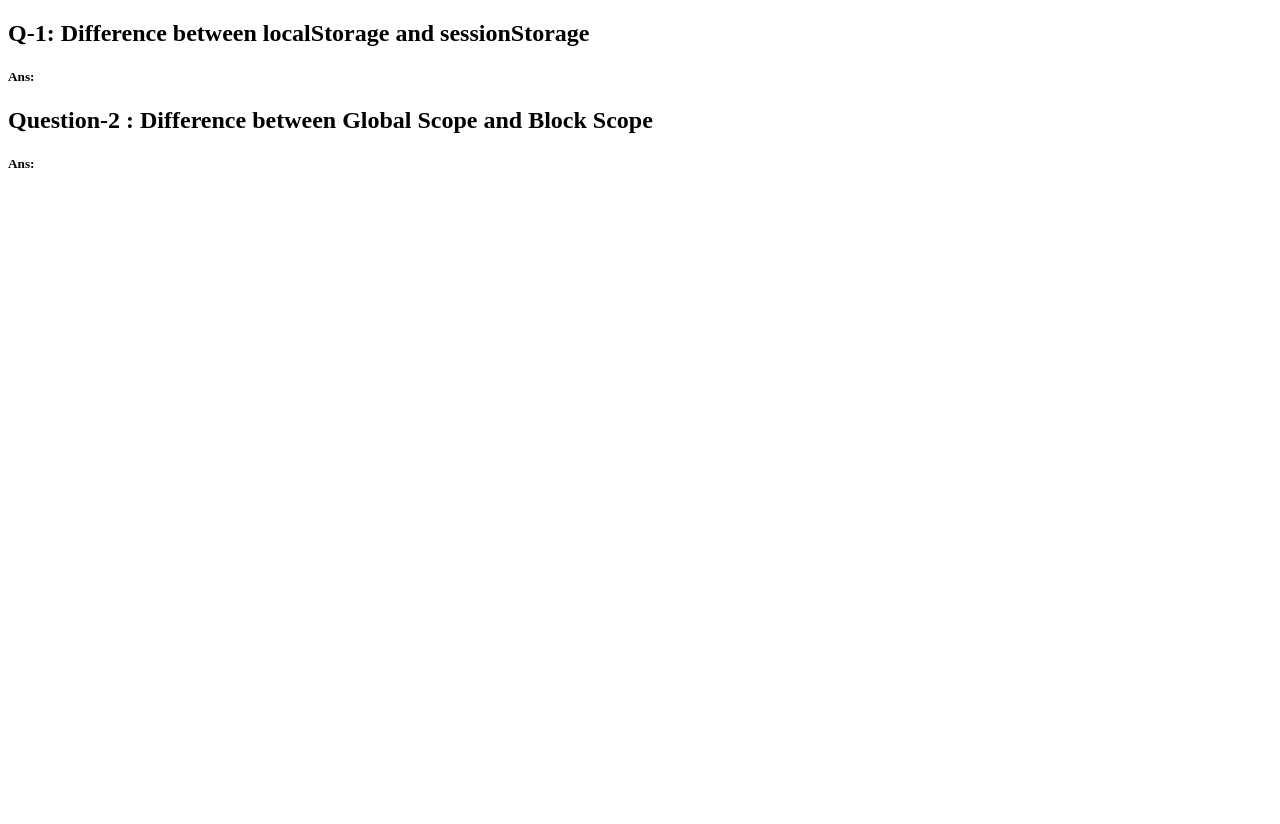
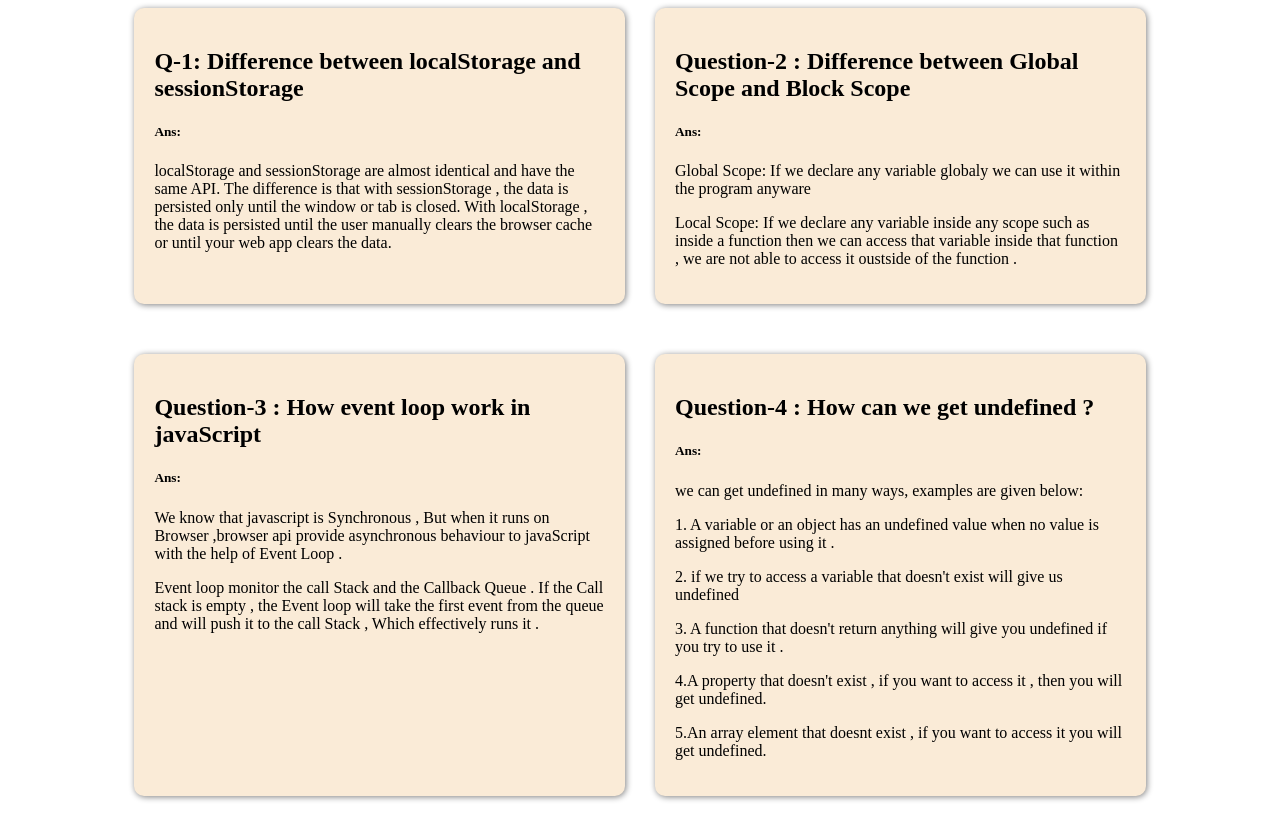
Before and after one commit to Riday1/type-monster-assignment-7, a plain HTML site: page blog.html in a window 1280 px wide. Before the commit the page ends 800 px from the top, so only its background shows below. Drawn offline with Linux system fonts and the light colour scheme.

Commit message:
way we get undefined , ans is added

```diff
--- a/blog.html
+++ b/blog.html
@@ -8,23 +8,80 @@
     <title>Document</title>
 </head>
 
+<style>
+    .blogs {
+        background-color: antiquewhite;
+        padding: 20px;
+        border-radius: 10px;
+        box-shadow: 1px 1px 6px gray;
+        margin-bottom: 20px;
+
+    }
+
+    .card-container {
+        width: 80%;
+        margin: 0 auto;
+        display: grid;
+        grid-template-columns: repeat(2, 1fr);
+        grid-gap: 30px;
+
+    }
+
+    .blogs:hover {
+        transform: scale(0.9);
+        transition: 0.4s;
+        ;
+    }
+
+
+</style>
+
 <body>
 
 
 
     <!-- question and ans seciton -->
     <main>
-        <section>
-            <div>
+        <section class="card-container">
+            <div class="blogs">
                 <h2>Q-1: Difference between localStorage and sessionStorage</h2>
                 <h5>Ans:</h5>
-                <p></p>
+                <p>localStorage and sessionStorage are almost identical and have the same API. The difference is that
+                    with sessionStorage , the data is persisted only until the window or tab is closed. With
+                    localStorage , the data is persisted until the user manually clears the browser cache or until your
+                    web app clears the data.</p>
             </div>
-            <div>
+            <div class="blogs">
                 <h2>Question-2 : Difference between Global Scope and Block Scope</h2>
                 <h5>Ans:</h5>
-                <p></p>
+                <p>Global Scope: If we declare any variable globaly we can use it within the program anyware </p>
+                <p>Local Scope: If we declare any variable inside any scope such as inside a function then we can access
+                    that variable inside that function , we are not able to access it oustside of the function .</p>
             </div>
+            <div class="blogs">
+                <h2>Question-3 : How event loop work in javaScript</h2>
+                <h5>Ans:</h5>
+                <p>We know that javascript is Synchronous , But when it runs on Browser ,browser api provide
+                    asynchronous behaviour to javaScript with the help of Event Loop . </p>
+                <p>Event loop monitor the call Stack
+                    and the Callback Queue . If the Call stack is empty , the Event
+                    loop will take the first event from the queue and will push it to the call Stack , Which effectively
+                    runs it .</p>
+            </div>
+            <div class="blogs">
+                <h2>Question-4 : How can we get undefined ?</h2>
+                <h5>Ans: </h5>
+                <p>we can get undefined in many ways, examples are given below:</p>
+                <p>1. A variable or an object has an undefined value when no value is assigned before using it .</p>
+                <p>2. if we try to access a variable that doesn't exist will give us undefined</p>
+                <p>3. A function that doesn't return anything will give you undefined if you try to use it .</p>
+                <p>4.A property that doesn't exist , if you want to access it , then you will get undefined.</p>
+                <p>5.An array element that doesnt exist , if you want to access it you will get undefined.</p>
+
+            </div>
+
+
+
 
         </section>
     </main>
```
